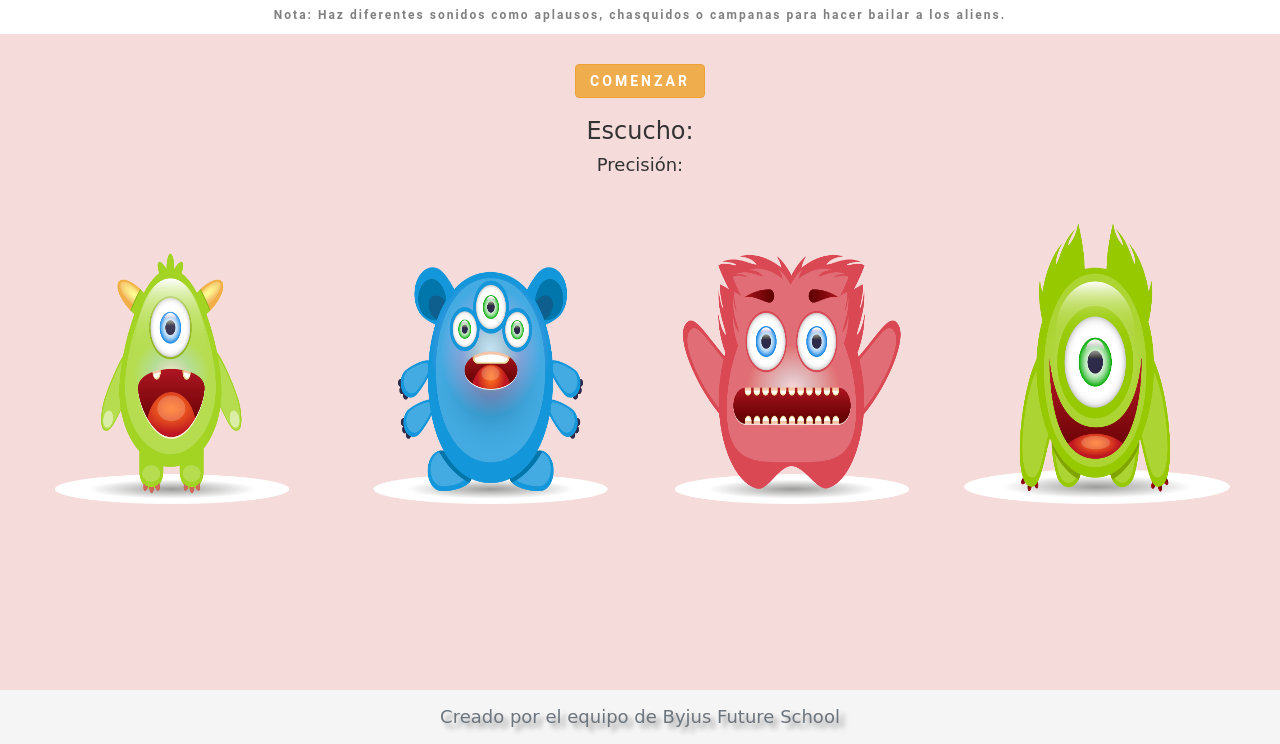
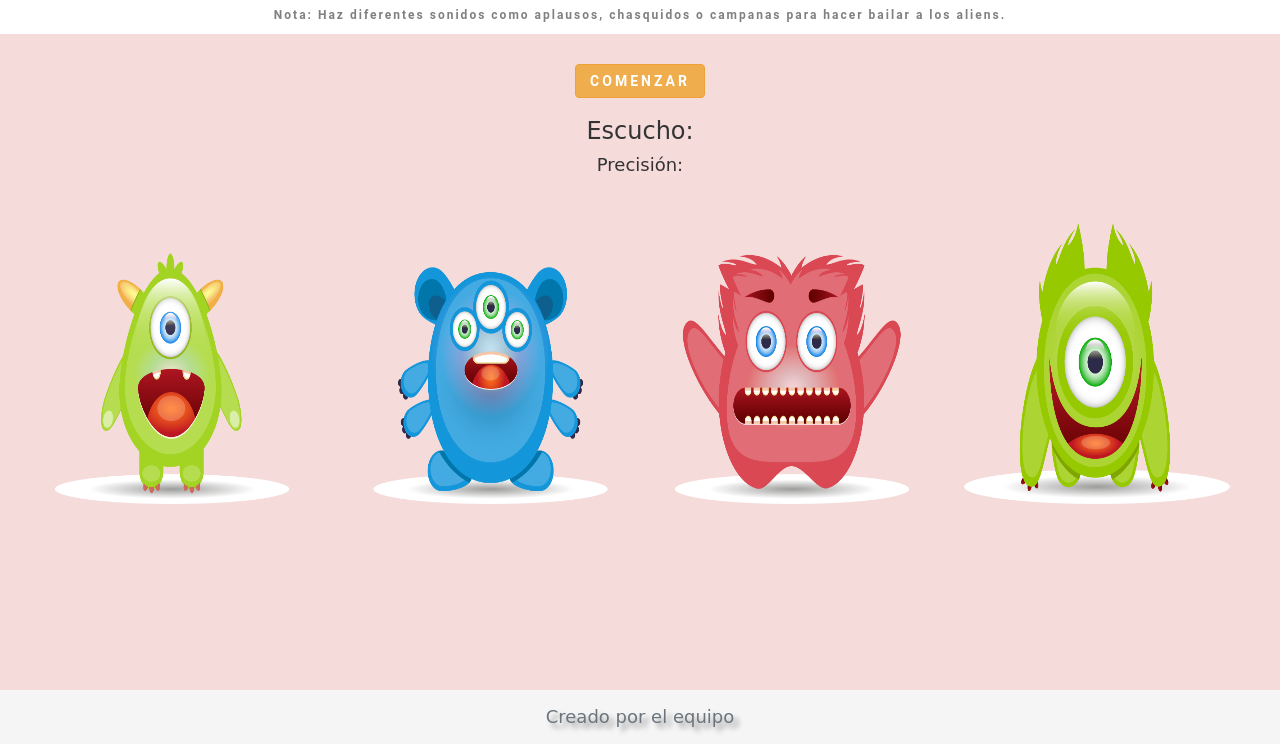
Before and after one commit to NellyGilA/ADV-C106_C108_IDENTIFICACION_POR_SONIDO_Referencia-, a plain HTML site: page index.html in a window 1280 px wide. Shown: the part 56-800 px from the top of the page. Drawn offline with nearby package versions, Linux system fonts and the light colour scheme.

Commit message:
Update index.html

```diff
--- a/index.html
+++ b/index.html
@@ -29,7 +29,7 @@
       </center>
       </div>
       <div class="copy_right_footer">
-        Creado por el equipo de Byjus Future School
+        Creado por el equipo
       </div>
 <script src="main.js"></script>
   </body>
```
